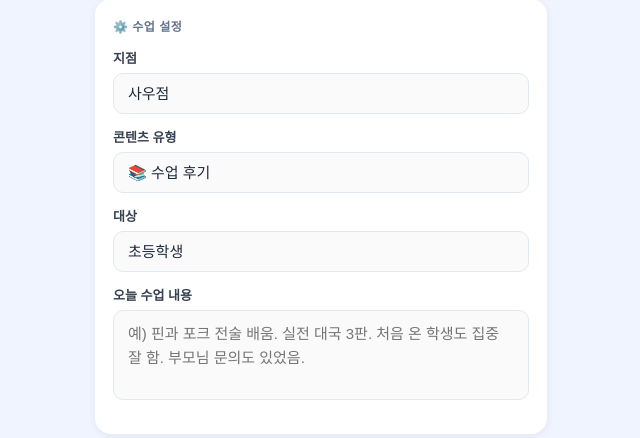
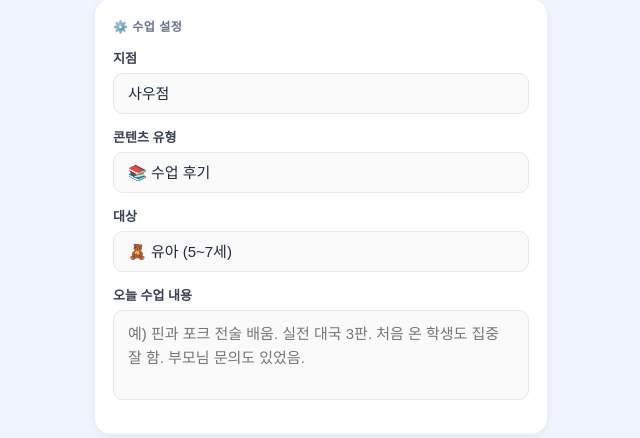
Before and after one commit to LEESUJIN4340/saengkak-sns, a FastAPI app: page / in a window 1280 px wide. Shown: the part 92-530 px from the top of the page, without its empty margins (319-959 px from the left). Run offline with FastAPI, Linux system fonts and the light colour scheme; some web fonts are replaced.

Commit message:
Update index.html

```diff
--- a/templates/index.html
+++ b/templates/index.html
@@ -360,9 +360,17 @@ textarea { resize: none; min-height: 90px; line-height: 1.6; }
     <div class="field-group">
       <label class="field-label">대상</label>
       <select id="target">
-        <option value="초등학생">초등학생</option>
-        <option value="유아">유아</option>
-        <option value="초등+유아">초등+유아</option>
+        <option value="유아 (5~7세)">🧸 유아 (5~7세)</option>
+        <option value="초등 저학년 (1~3학년)">📚 초등 저학년 (1~3학년)</option>
+        <option value="초등 고학년 (4~6학년)">📖 초등 고학년 (4~6학년)</option>
+        <option value="초등 전체">🏫 초등 전체</option>
+        <option value="유아·초등 전체">👧 유아·초등 전체</option>
+        <option value="중학생">🎒 중학생</option>
+        <option value="고등학생">🎓 고등학생</option>
+        <option value="중·고등학생">📐 중·고등학생</option>
+        <option value="청소년 (초~고)">🌟 청소년 (초~고)</option>
+        <option value="성인">☕ 성인</option>
+        <option value="연령 무관 (오픈)">♟️ 연령 무관 (오픈)</option>
       </select>
     </div>
 
```
